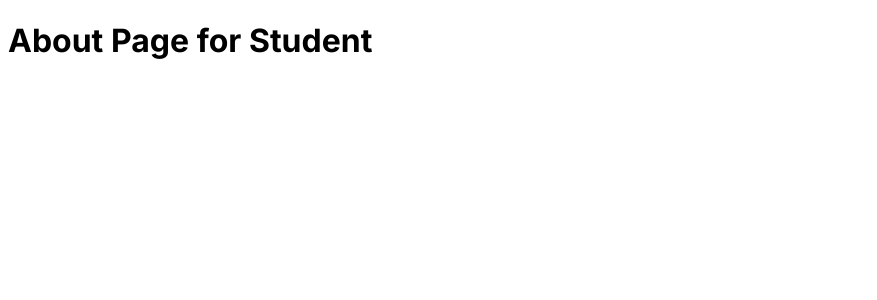
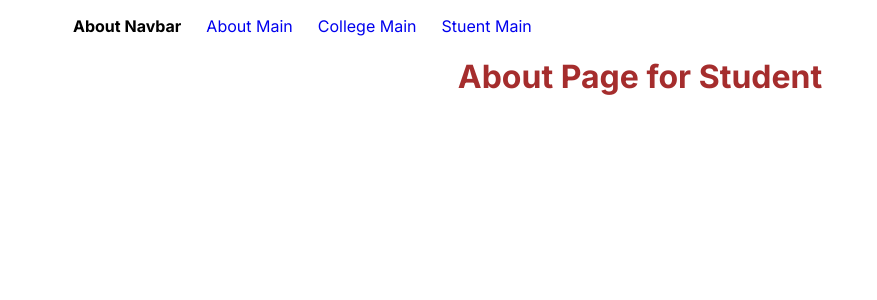
Before and after one commit to mrinalFouzdar/NextJs-app, a Next.js app: page /about/aboutStudent in a window 1280 px wide. Shown: the top 300 px of the page, without its empty margins (0-877 px from the left). Built offline with nearby package versions, Linux system fonts and the light colour scheme.

Commit message:
feature -- layout about page and css improve

```diff
--- /dev/null
+++ b/src/app/about/about.css
@@ -0,0 +1,20 @@
+.about-menu{
+    display: flex;
+}
+
+a{
+    text-decoration: none;
+}
+
+.about-menu li{
+    margin-left: 25px;
+    list-style-type: none;
+}
+
+.about-menu h4{
+    margin: 0px;
+}
+.heading{
+    color: rgb(165, 45, 45);
+    text-align: center;
+}
--- a/src/app/about/aboutStudent/page.js
+++ b/src/app/about/aboutStudent/page.js
@@ -3,7 +3,7 @@ import React from 'react'
 const AboutStudent = () => {
   return (
     <div>
-      <h1> About Page for Student</h1>
+      <h1 className='heading'>  About Page for Student</h1>
     </div>
   )
 }
--- a/src/app/about/aboutcollege/page.js
+++ b/src/app/about/aboutcollege/page.js
@@ -3,7 +3,7 @@ import React from 'react'
 const AboutCollege = () => {
   return (
     <div>
-      <h1> About Page for College</h1>
+      <h1 className='heading'> About Page for College</h1>
     </div>
   )
 }
--- /dev/null
+++ b/src/app/about/layout.js
@@ -0,0 +1,30 @@
+import Link from "next/link"
+import './about.css'
+const Layout =({children})=>{
+
+    return(
+        <div>
+            <ul className="about-menu">
+                <li>
+                    <h4>
+                        About Navbar
+                    </h4>
+                </li>
+                <li>
+                    <Link href='/about'>About Main</Link>
+                </li>
+                <li>
+                    <Link href='/about/aboutcollege'>College Main</Link>
+                </li>
+                <li>
+                    <Link href='/about/aboutStudent'>Stuent Main</Link>
+                </li>
+            </ul>
+            {
+                children
+            }
+        </div>
+    )
+}
+
+export default Layout;
--- a/src/app/login/layout.js
+++ b/src/app/login/layout.js
@@ -4,6 +4,9 @@ const Layout=({children})=>{
     return (
         <div>
             <ul className="login-menu">
+                <li>
+                    <h4> Login Navbar</h4>
+                </li>
                 <li>
                     <Link href='/login'>Login Main</Link>
                 </li>
--- a/src/app/login/login.css
+++ b/src/app/login/login.css
@@ -1,11 +1,21 @@
-.login-menu{
-    display: flex;
-    justify-content: space-around;
+.login-menu {
+  display: flex;
+  /* justify-content: space-around; */
 }
-a{
-    text-decoration: none;
+a {
+  text-decoration: none;
 }
 
-li{
-   list-style: none;
+.login-menu li {
+  margin-left: 25px;
+  list-style-type: none;
 }
+
+.login-menu h4 {
+  margin: 0px;
+}
+
+.heading {
+  color: rgb(196, 66, 66);
+  text-align: center;
+}
```
Also changed, not shown: src/app/login/loginstudent/page.js (+7 -7 lines), src/app/login/loginteacher/page.js (+7 -7 lines).
